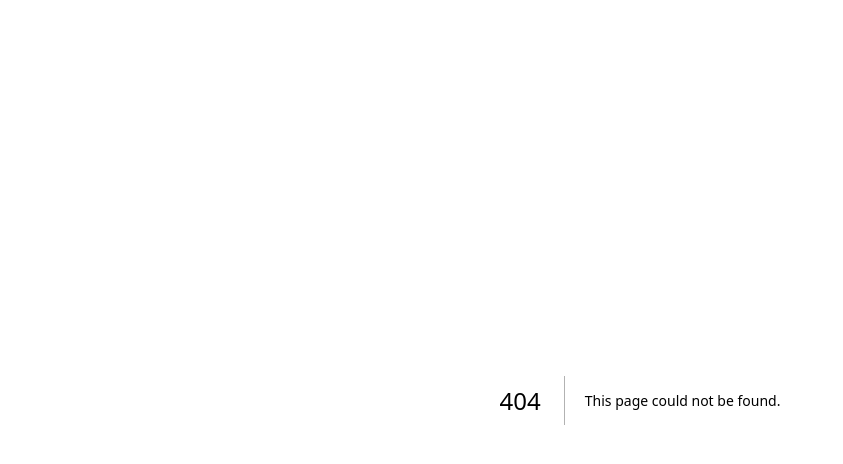
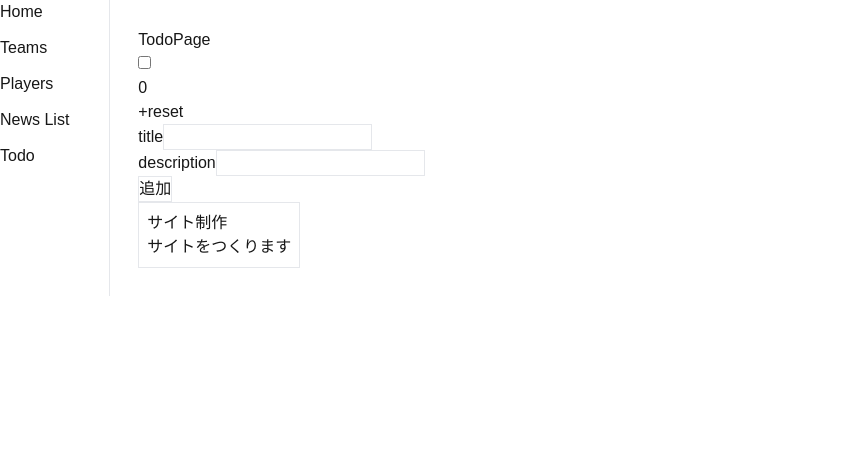
Before and after one commit to happymgr-s/nba-portal-t, a Next.js app: page /todo in a window 1280 px wide. Before the commit this address had no page. Shown: the top 464 px of the page, without its empty margins (0-843 px from the left). Built offline with nearby package versions, Linux system fonts and the light colour scheme.

Commit message:
feature/add_pages

```diff
--- a/app/api/nba/getTeamsProfile/route.ts
+++ b/app/api/nba/getTeamsProfile/route.ts
@@ -29,11 +29,13 @@ export async function GET(req: NextRequest) {
     'https://api.sportsdata.io/v3/nba/scores/json/AllTeams?key=b2015ed2ef504d85a265b85b7e9ab049';
 
   try {
+    // throw new Error();
     // リクエスト上限あるのでモックデータ返す
     // const result = await axios.get<GetTeamDataListResponse>(url);
     return NextResponse.json(mockData);
   } catch (error) {
-    return NextResponse.json({ error: error, status: 500 });
+    // return NextResponse.json({ error: error, status: 500 });
+    return NextResponse.json([]);
   }
 }
 
--- a/app/globals.css
+++ b/app/globals.css
@@ -7,12 +7,12 @@
   --foreground: #171717;
 }
 
-@media (prefers-color-scheme: dark) {
+/* @media (prefers-color-scheme: dark) {
   :root {
     --background: #0a0a0a;
     --foreground: #ededed;
   }
-}
+} */
 
 body {
   color: var(--foreground);
--- a/app/layout.tsx
+++ b/app/layout.tsx
@@ -1,21 +1,22 @@
-import type { Metadata } from "next";
-import localFont from "next/font/local";
-import "./globals.css";
+import type { Metadata } from 'next';
+import localFont from 'next/font/local';
+import './globals.css';
+import Link from 'next/link';
 
 const geistSans = localFont({
-  src: "./fonts/GeistVF.woff",
-  variable: "--font-geist-sans",
-  weight: "100 900",
+  src: './fonts/GeistVF.woff',
+  variable: '--font-geist-sans',
+  weight: '100 900',
 });
 const geistMono = localFont({
-  src: "./fonts/GeistMonoVF.woff",
-  variable: "--font-geist-mono",
-  weight: "100 900",
+  src: './fonts/GeistMonoVF.woff',
+  variable: '--font-geist-mono',
+  weight: '100 900',
 });
 
 export const metadata: Metadata = {
-  title: "Create Next App",
-  description: "Generated by create next app",
+  title: 'Create Next App',
+  description: 'Generated by create next app',
 };
 
 export default function RootLayout({
@@ -25,10 +26,17 @@ export default function RootLayout({
 }>) {
   return (
     <html lang="en">
-      <body
-        className={`${geistSans.variable} ${geistMono.variable} antialiased`}
-      >
-        {children}
+      <body className={`${geistSans.variable} ${geistMono.variable} antialiased`}>
+        <div className=" flex flex-row ">
+          <div className="flex flex-col gap-3 border-r pr-10">
+            <Link href="/">Home</Link>
+            <Link href="/teams">Teams</Link>
+            <Link href="/players">Players</Link>
+            <Link href="/news">News List</Link>
+            <Link href="/todo">Todo</Link>
+          </div>
+          <div className="p-7">{children}</div>
+        </div>
       </body>
     </html>
   );
--- /dev/null
+++ b/app/news/[id]/page.tsx
@@ -0,0 +1,14 @@
+import React from 'react';
+
+/**
+* ページ
+*/
+const NewsByIdPage = () => {
+  return (
+    <>
+      <div>NewsByIdPage</div>;
+    </>
+  );
+};
+
+export default NewsByIdPage;
--- /dev/null
+++ b/app/news/page.tsx
@@ -0,0 +1,14 @@
+import React from 'react';
+
+/**
+* ページ
+*/
+const NewsListPage = () => {
+  return (
+    <>
+      <div>NewsListPage</div>;
+    </>
+  );
+};
+
+export default NewsListPage;
--- a/app/page.tsx
+++ b/app/page.tsx
@@ -4,19 +4,26 @@ import Image from 'next/image';
 
 export default async function Home() {
   const res = await axiosBase.get<GetTeamDataListResponse>('/api/nba/getTeamsProfile');
+
+  if (res.data.length === 0) {
+    return <>データがありません。</>;
+  }
+
   return (
-    <div className="">
+    <div className="p-8 grid grid-cols-5 gap-2">
       {res.data.map((data) => (
-        <div key={data.GlobalTeamID} className="border p-3">
+        <div key={data.GlobalTeamID} className=" flex flex-col gap-2 rounded-lg border p-3 ">
+          <div className="flex w-9 h-9 justify-center items-center">
             <Image
               src={data.WikipediaLogoUrl || ''}
               alt={`${data.Name}_logo`}
               width={40}
               height={40}
             />
-          <p>{data.WikipediaLogoUrl}</p>
-          <p>{data.Name}</p>
-          <p>{data.City}</p>
+          </div>
+          <p>
+            {data.City} {data.Name}
+          </p>
         </div>
       ))}
     </div>
--- /dev/null
+++ b/app/players/[id]/page.tsx
@@ -0,0 +1,14 @@
+import React from 'react';
+
+/**
+* ページ
+*/
+const PlayerByIdPage = () => {
+  return (
+    <>
+      <div>PlayerByIdPage</div>;
+    </>
+  );
+};
+
+export default PlayerByIdPage;
--- /dev/null
+++ b/app/players/page.tsx
@@ -0,0 +1,7 @@
+import React from 'react';
+
+const PlayersPage = () => {
+  return <div>PlayersPage</div>;
+};
+
+export default PlayersPage;
--- /dev/null
+++ b/app/teams/[id]/page.tsx
@@ -0,0 +1,14 @@
+import React from 'react';
+
+/**
+* ページ
+*/
+const TeamByIdPage = () => {
+  return (
+    <>
+      <div>TeamByIdPage</div>;
+    </>
+  );
+};
+
+export default TeamByIdPage;
--- /dev/null
+++ b/app/teams/page.tsx
@@ -0,0 +1,14 @@
+import React from 'react';
+
+/**
+ * ページ
+ */
+const TeamsPage = () => {
+  return (
+    <>
+      <div>TeamsPage</div>
+    </>
+  );
+};
+
+export default TeamsPage;
--- /dev/null
+++ b/app/todo/page.tsx
@@ -0,0 +1,151 @@
+'use client';
+import React, { useState } from 'react';
+
+/**
+ * ページ
+ */
+const TodoPage = () => {
+  const [todoList, setTodoList] = useState([
+    {
+      id: 1,
+      title: 'サイト制作',
+      description: 'サイトをつくります',
+    },
+  ]);
+
+  const [addTask, setAddTask] = useState({
+    title: '',
+    description: '',
+  });
+
+  const [count, setCount] = useState(0);
+
+  const handleClickCountButton = () => {
+    setCount(count + 1);
+    console.log(count);
+    // setCount(count + 1);
+    // setCount((prev) => prev + 1);
+    // setCount((prev) => prev + 1);
+    // setCount((prev) => prev + 1);
+    setCount((prev) => {
+      return prev + 1;
+    });
+  };
+
+  const handleChangeTitle = (value: string) => {
+    setAddTask((prev) => {
+      return {
+        ...prev,
+        title: value,
+      };
+    });
+  };
+
+  const handleChangeDescription = (value: string) => {
+    setAddTask((prev) => {
+      return {
+        ...prev,
+        description: value,
+      };
+    });
+  };
+
+  // [
+  //   {
+  //     id: 1,
+  //     title: 'サイト制作',
+  //     description: 'サイトをつくります',
+  //   },
+  // ]
+
+  const handleClickButton = () => {
+    setTodoList((prev) => {
+      const newId = prev[prev.length - 1].id + 1;
+      return [...prev, { id: newId, ...addTask }];
+    });
+
+    setAddTask({
+      title: '',
+      description: '',
+    });
+  };
+
+  const sample = {
+    name: 'iwamura',
+    email: 'iwamura@gamil.com',
+    address: 'hujisawa',
+  };
+
+  const array = [
+    {
+      name: '',
+    },
+    {
+      name: '',
+    },
+  ];
+
+  console.log(array[0]);
+
+  const newArray = [...array, { name: '' }];
+
+  sample.name = 'taguchi';
+
+  console.log(sample.name);
+
+  const newObj = { ...sample };
+
+  for (let i; i === 4; i++) {
+    if (i === 3) continue;
+
+    // 何らかの処理
+  }
+
+  return (
+    <>
+      <div>TodoPage</div>
+
+      <input type="checkbox" />
+
+      <div>{count}</div>
+      <button onClick={handleClickCountButton}>+</button>
+      <button onClick={() => setCount(0)}>reset</button>
+
+      <div>
+        <label htmlFor="title">title</label>
+        <input
+          value={addTask.title}
+          type="text"
+          className="border"
+          onChange={(e) => handleChangeTitle(e.target.value)}
+        />
+      </div>
+      <div>
+        <label htmlFor="description">description</label>
+        <input
+          value={addTask.description}
+          name="description"
+          type="text"
+          className="border"
+          onChange={(e) => handleChangeDescription(e.target.value)}
+        />
+      </div>
+      <button onClick={handleClickButton} className="border">
+        追加
+      </button>
+
+      <div className="grid grid-cols-3">
+        {todoList.map((todo) => (
+          <div key={todo.id}>
+            <div className="p-2 border">
+              <p>{todo.title}</p>
+              <p>{todo.description}</p>
+            </div>
+          </div>
+        ))}
+      </div>
+    </>
+  );
+};
+
+export default TodoPage;
```
Also changed, not shown: plopfile.js (+27 -0 lines), 1 other file (tests, documents, lock files or other folders). Lines whose indentation alone changed are shown as unchanged.
